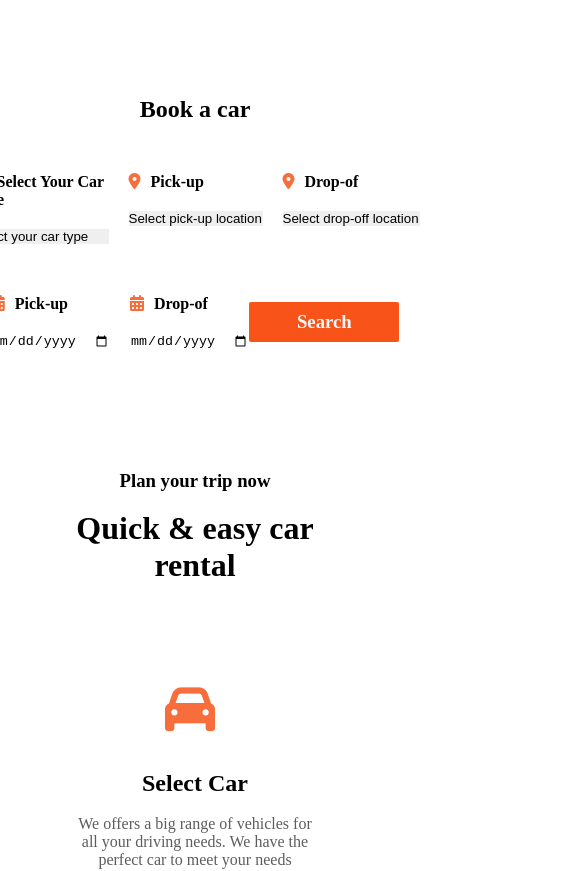
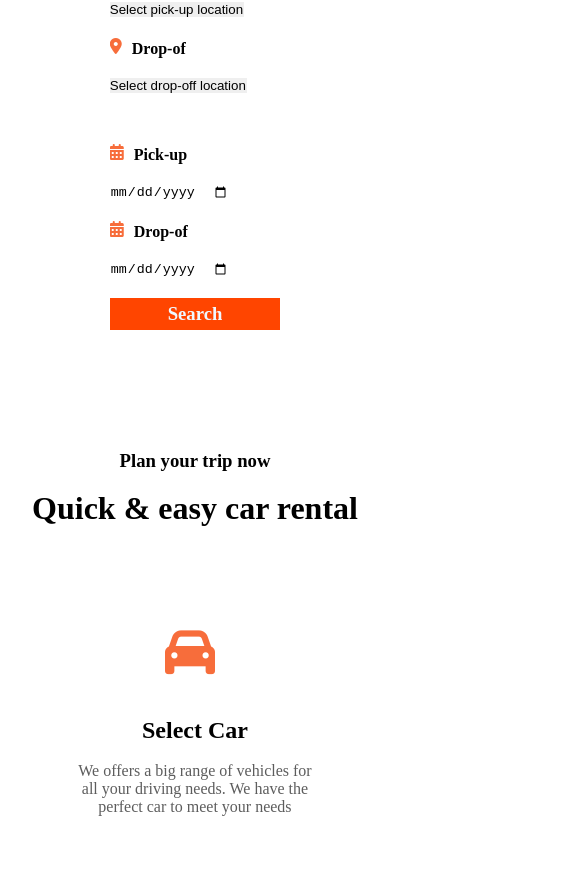
Before and after one commit to lamson098/portfolio, a React (Create React App) app: page /rent in a window 390 px wide. Shown: the part 1106-1977 px from the top of the page, 564 px wide, since content can reach past the window. Built offline with nearby package versions, Linux system fonts and the light colour scheme; a web font is replaced by a local one.

Commit message:
fix media q

```diff
--- a/src/App.css
+++ b/src/App.css
@@ -3,6 +3,7 @@
   padding: 0;
   box-sizing: border-box;
   scroll-behavior: smooth;
+  overflow-x: hidden;
 
 }
 
@@ -293,7 +294,7 @@ a {
 .Banner {
   display: flex;
   flex-direction: column;
-  padding: 150px 100px 350px;
+  padding: 150px 0px 350px;
 }
 
 .big {
@@ -387,24 +388,9 @@ a {
   justify-content: center;
 }
 
-.bookcar-button {
-  width: 150px;
-  height: 40px;
-  color: aliceblue;
-  display: flex;
-  align-items: center;
-  justify-content: center;
-  background-color: rgb(248, 83, 24);
-  border-radius: 2px;
-  transition: all 0.4s;
-  margin-left: -20px;
-
-}
-
-.bookcar-button:hover {
-  font-size: 20px;
-  cursor: pointer;
-}
+
+
+
 
 .select {
   border: none;
@@ -432,7 +418,7 @@ a {
   flex-direction: column;
   align-items: center;
   justify-content: center;
-  padding: 100px;
+  padding: 100px 0px;
 }
 
 .tripplan {
@@ -469,7 +455,7 @@ a {
   flex-direction: column;
   align-items: center;
   gap: 20px;
-  padding: 100px;
+  padding: 100px 0px;
 
 }
 
@@ -799,7 +785,7 @@ a {
   width: 100%;
   background-color: rgb(252, 251, 249);
   display: flex;
-  padding: 100px;
+  padding: 100px 10px;
   justify-content: space-between;
 
 }
@@ -828,6 +814,7 @@ a {
   align-items: center;
   color: aliceblue;
 
+
 }
 
 
@@ -837,7 +824,6 @@ a {
   justify-content: space-between;
   padding: 50px 100px;
   width: 100%;
-
 }
 
 .ar-head1 {
@@ -862,7 +848,7 @@ a {
   background-color: black;
   color: aliceblue;
   display: flex;
-  padding: 150px 100px;
+  padding: 150px;
   gap: 50px;
 }
 
@@ -872,7 +858,7 @@ a {
   flex-direction: column;
   gap: 60px;
   padding: 40px;
-  width: 60%;
+  width: 100%;
   font-size: 20px;
 
 }
@@ -902,27 +888,28 @@ a {
 .ar-page3 {
   background-color: black;
   color: aliceblue;
-
+  padding: 15px;
+  display: flex;
+  flex-direction: column;
+  gap: 30px;
 
 }
 
 .ar-img {
   display: flex;
   gap: 50px;
-  justify-content: center;
-
-}
-
-.ar-page3 {
-  padding: 50px;
-  display: flex;
-  flex-direction: column;
-  gap: 30px;
-}
+  align-items: flex-start;
+  width: 100%;
+
+
+}
+
 
 .ar-img-contain {
   position: relative;
   text-align: left;
+
+
 }
 
 .ar-img-contain:hover {
@@ -946,7 +933,7 @@ a {
   display: flex;
   flex-direction: column;
   gap: 70px;
-  padding: 100px;
+  padding: 100px 20px;
 }
 
 .ar-page4-contain {
@@ -979,7 +966,6 @@ a {
   display: flex;
   justify-content: space-around;
   padding: 100px 20px;
-  align-items: center;
 }
 
 .ar-page5-contain {
@@ -1264,7 +1250,7 @@ a {
   background-color: rgb(247, 57, 47);
   color: white;
   display: flex;
-  gap: 50px;
+  gap: 100px;
   font-size: 20px;
   padding: 150px 50px;
 }
@@ -1375,6 +1361,7 @@ a {
 
 .inforofme {
   width: 40%;
+  padding-right: 30px;
 }
 
 .app-page3-head {
@@ -1392,6 +1379,23 @@ a {
 
 .res-page2-left {
   padding-left: 20px;
+}
+
+.selecthird:hover {
+  font-size: 20px;
+  cursor: pointer;
+}
+
+.selecthird {
+  width: 80%;
+  padding: 5px 0px;
+  text-align: center;
+  display: flex;
+  align-self: center;
+  justify-content: center;
+  transition: all 0.4s;
+  background-color: orangered;
+  color: aliceblue;
 }
 
 @media only screen and (max-width: 970px) {
@@ -1403,7 +1407,7 @@ a {
 
 
 
-@media only screen and (max-width: 1150px) {
+@media only screen and (max-width: 1200px) {
   .page1 {
     display: flex;
     flex-direction: column;
@@ -1489,6 +1493,7 @@ a {
 
   .page3 {
     background-size: contain;
+
   }
 
   .res-page5-contain {
@@ -1528,6 +1533,8 @@ a {
   .ar-img-title {
     font-size: 27px;
   }
+
+
 
 
 }
@@ -1539,11 +1546,12 @@ a {
     height: 300px;
   }
 
+
+
   .res-input {
     font-size: 10px;
     height: 30px;
   }
-
 
 
 
@@ -1576,24 +1584,6 @@ a {
     padding: 15px 25px;
   }
 
-  /*
-  .res-page3-arcodion {
-    display: grid;
-    grid-template-columns: auto auto;
-    border: none;
-    gap: 20px;
-
-  }
-
-  .arcodion-btn-first {
-    border-top-left-radius: 0px;
-    border-bottom-left-radius: 0px;
-  }
-
-  .arcodion-btn-last {
-    border-top-right-radius: 0px;
-    border-bottom-right-radius: 0px;
-  } */
 
   .res-page2-left {
     display: flex;
@@ -1657,7 +1647,7 @@ a {
 
   .page10-body {
     padding: 10px;
-    gap: 20px;
+    gap: 50px;
   }
 
   .big {
@@ -1709,6 +1699,7 @@ a {
     display: flex;
     flex-direction: column;
     gap: 50px;
+    padding: 50px 0px;
   }
 
   .client {
@@ -1720,6 +1711,16 @@ a {
     display: none;
   }
 
+  .ar-page5 {
+    display: grid;
+    grid-template-columns: auto auto;
+    gap: 100px;
+
+  }
+
+  .tel {
+    font-size: 20px;
+  }
 }
 
 @media only screen and (max-width: 720px) {
@@ -1736,22 +1737,22 @@ a {
 
   }
 
-  .ar-page4-contain {
-    padding-left: 50px;
-  }
-
-  .ar-page5 {
-    display: grid;
-    grid-template-columns: auto auto;
-    gap: 100px;
-    padding: 50px;
-
-  }
+
 
   .res-p1-button:hover {
     font-size: 18px;
     color: black;
   }
+
+  .ar-page2-left {
+    width: 300px;
+    font-size: 15px;
+    gap: 30px;
+
+  }
+
+
+
 }
 
 @media only screen and (max-width: 600px) {
@@ -1762,6 +1763,59 @@ a {
 
   }
 
+  .tabsize {
+    padding: 10px 0px;
+  }
+
+
+  .selectfirst {
+    display: flex;
+    flex-direction: column;
+  }
+
+  .page10-body {
+    display: flex;
+    flex-direction: column;
+  }
+
+  .selectsecond {
+    display: flex;
+    flex-direction: column;
+    width: 100%;
+    align-items: flex-start;
+  }
+
+  .bookcar {
+    justify-content: center;
+  }
+
+  .selecthird:hover {
+    font-size: 20px;
+    cursor: pointer;
+  }
+
+  .selecthird {
+    width: 100%;
+    padding: 5px 0px;
+    text-align: center;
+    display: flex;
+    align-self: center;
+    justify-content: center;
+    transition: all 0.4s;
+    background-color: orangered;
+    color: aliceblue;
+  }
+
+  .rentdetail {
+    width: 100%;
+    margin-top: 85px;
+  }
+
+  .Banner {
+    width: 100%;
+    padding: 200px 50px;
+  }
+
   .res-p1-button:hover {
     font-size: 17px;
     color: black;
@@ -1773,7 +1827,7 @@ a {
 
   .ar-page4-h1 {
     text-align: center;
-    width: 150%;
+    width: 100%;
   }
 
 
@@ -1784,26 +1838,26 @@ a {
 
 
   .ar-img-title {
-    font-size: 20px;
+    font-size: 15px;
   }
 
   .ar-page2-right {
-    padding: 0px;
-    justify-content: flex-start;
-  }
-
-  .ar-page2-left {
+    justify-content: center;
+    width: 500px;
+  }
+
+  .lastpage-item {
     width: 100%;
-    font-size: 15px;
-    padding: 0;
-    gap: 30px;
-
   }
 
   .res-lastpage {
     font-size: 12px;
     gap: 20px;
-  }
+    display: grid;
+    grid-template-columns: auto auto;
+    padding: 50px 20px;
+  }
+
 
   .res-input {
     font-size: 8px;
@@ -1821,13 +1875,15 @@ a {
   }
 
   .res-page3-arcodion-btn {
-    padding: 15px 15px;
+    padding: 8px 5px;
+    align-items: center;
+    justify-content: center;
   }
 
   .res-page3-arcodion-btn:hover {
     cursor: pointer;
     font-size: 20.3px;
-    padding: 15px 15px;
+    padding: 8px 5px;
   }
 
   .res-page2-left {
@@ -1883,3 +1939,15 @@ a {
   }
 
 }
+
+
+
+@media only screen and (max-width: 600px) {
+  .res-p1-menu {
+    display: none;
+  }
+
+  .app-footer {
+    padding: 200px 0px 400px;
+  }
+}
--- a/src/Rentcar.js
+++ b/src/Rentcar.js
@@ -231,8 +231,10 @@ class Rent extends React.Component {
                                 <br />
                                 <input type="date" className='date' />
                             </div>
+                            <div className="selecthird">
+                                <h3 >Search</h3>
+                            </div>
 
-                            <h3 className='bookcar-button'>Search</h3>
                         </div>
                     </div>
                 </div>
@@ -294,7 +296,7 @@ class Rent extends React.Component {
                                 <h3 id="Merceedes" className='cartype five' onClick={this.changeinfo4}>Merceedes-Benz GLK</h3>
                                 <h3 id="Passat" className='cartype six' onClick={this.changeinfo5}>VW Passat CC</h3>
                             </div>
-                            <img src={image} alt="cartype" width="500px" />
+                            <img src={image} alt="cartype" width="100%" />
                             <div className="vehicleprice">
                                 <div className="vp-head">
                                     <h2>{price}</h2>
--- a/src/Restaurant.js
+++ b/src/Restaurant.js
@@ -199,7 +199,7 @@ class Restaurant extends React.Component {
 
     render() {
         return (
-            <>
+            < div className="res">
                 <Helmet>
                     <meta charSet="utf-8" />
                     <title>Restaurant Wow</title>
@@ -422,9 +422,9 @@ class Restaurant extends React.Component {
                         <br />
                         <p>56/8, los angeles, rochy beach, Santa monica, United states of america - 1205</p>
                         <br />
-                        <p className="boldtext bigtext">012-6532-568-9746</p>
+                        <p className="boldtext bigtext tel">012-6532-568-9746</p>
                         <br />
-                        <p className="boldtext bigtext">012-6532-568-9748</p>
+                        <p className="boldtext bigtext tel">012-6532-568-9748</p>
                     </div>
 
                     <div className="res-lastpage-three lastpage-item">
@@ -437,7 +437,7 @@ class Restaurant extends React.Component {
                     </div>
 
                 </div>
-            </>
+            </ div>
         )
     }
 }
```
